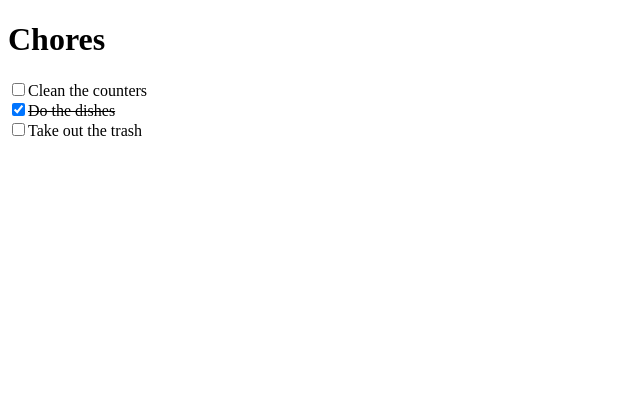
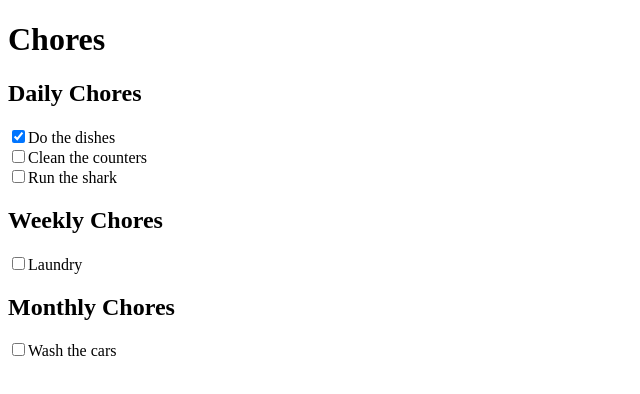
Before and after one commit to johnmastroberti/chore-tracker, a website: page index.html in a window 1280 px wide. Both pictures are taken after a click on the checkbox "Do the dishes". Shown: the whole page, without its empty margins (0-640 px from the left). Drawn offline with nearby package versions, Linux system fonts and the light colour scheme; no server answers.

Commit message:
Websocket communication between multiple clients

```diff
--- a/index.html
+++ b/index.html
@@ -9,12 +9,25 @@
 
         <link rel="apple-touch-icon" href="/apple-touch-icon.png">
         <!-- Place favicon.ico in the root directory -->
-        <script type="text/javascript" src="./main.js"></script>
+
+        <script src="/socket.io/socket.io.js"></script>
+        <script type="text/javascript" src="/main.js"></script>
 
     </head>
     <body>
 
         <h1>Chores</h1>
+
+        <h2>Daily Chores</h2>
+        <div id="daily-chores"></div>
+
+
+        <h2>Weekly Chores</h2>
+        <div id="weekly-chores"></div>
+
+
+        <h2>Monthly Chores</h2>
+        <div id="monthly-chores"></div>
 
         <script type="text/javascript">
          createChores();
--- a/main.js
+++ b/main.js
@@ -1,40 +1,131 @@
-chores = ["Clean the counters", "Do the dishes", "Take out the trash"];
+function weekdayToNum(dayStr) {
+  dayStr = dayStr.toLowerCase();
+  switch (dayStr) {
+    case "sunday": return 0;
+    case "monday": return 1;
+    case "tuesday": return 2;
+    case "wednesday": return 3;
+    case "thursday": return 4;
+    case "friday": return 5;
+    case "saturday": return 6;
+    default: return -1;
+  }
+}
 
-is_chore_completed = [false, false, false];
+function Chore(name, frequency, day) {
+  this.name = name;
+  this.freq = frequency;
+  this.day = day;
+  this.isCompleted = false;
+  this.isAssignedToday = function() {
+    var today = new Date();
+    switch (this.freq) {
+      case "daily":
+        return true;
+      case "weekly":
+        return (weekdayToNum(this.day) == today.getDay());
+      case "monthly":
+        var parts = this.day.split(" ");
+        var weeknum = Math.floor((today.getDate() - 1) / 7) + 1;
+        return (parts.length == 2 && weekdayToNum(parts[0]) == today.getDay() && weeknum == parts[1]);
+      default:
+        return false;
+    }
+  };
+}
+
+var chores = [ new Chore("Do the dishes", "daily", ""),
+               new Chore("Clean the counters", "daily", ""),
+               new Chore("Run the shark", "daily", ""),
+               new Chore("Laundry", "weekly", "Sunday"),
+               new Chore("Water the plants", "weekly", "Monday"),
+               new Chore("Vacuuming", "weekly", "Tuesday"),
+               new Chore("Clean guest bathroom", "weekly", "Wednesday"),
+               new Chore("Clean bedroom", "weekly", "Thursday"),
+               new Chore("Clean master bath", "weekly", "Friday"),
+               new Chore("Mow the Lawn", "weekly", "Saturday"),
+               new Chore("Wash the cars", "monthly", "Sunday 1"),
+               new Chore("Clean the gutters", "monthly", "Wednesday 3") ];
+
 
 function createChores() {
-  var i = 0;
-  for (c in chores) {
+  for (i in chores) {
+    if (!chores[i].isAssignedToday()) continue;
+
     var ele = document.createElement('input');
     ele.setAttribute('type', 'checkbox');
     ele.setAttribute('id', 'chore' + i.toString());
     ele.setAttribute('name', 'chore' + i.toString());
-    ele.setAttribute('onclick', 'updateChores()');
+    ele.setAttribute('onclick', `updateChores(${i})`);
 
     var label = document.createElement('label');
     label.setAttribute('for', 'chore' + i.toString());
     label.setAttribute('id', 'chorelabel' + i.toString());
-    label.innerHTML = chores[c];
+    label.innerHTML = chores[i].name;
 
     var space = document.createElement('br');
 
-    document.body.appendChild(ele);
-    document.body.appendChild(label);
-    document.body.appendChild(space);
+    var parent = null;
+    console.log(chores[i].freq);
+    switch (chores[i].freq) {
+      case "daily":
+        parent = document.getElementById("daily-chores");
+        break;
+      case "weekly":
+        parent = document.getElementById("weekly-chores");
+        break;
+      case "monthly":
+        parent = document.getElementById("monthly-chores");
+        break;
+    }
+    console.log(parent);
+
+    parent.appendChild(ele);
+    parent.appendChild(label);
+    parent.appendChild(space);
     i++;
   }
 }
 
-function updateChores() {
+var socket = io("localhost:8080");
+
+function updateChores(choreNum) {
+  if (!chores[choreNum].isAssignedToday()) return;
+  const choreComp = document.getElementById('chore' + choreNum.toString()).checked;
+  const event = choreComp ? "chore-complete" : "chore-uncomplete";
+  socket.emit(event, chores[choreNum].name);
+}
+
+function choreNameToNum(choreName) {
   for (i in chores) {
-    is_chore_completed[i] = document.getElementById('chore' + i.toString()).checked;
+    console.log("chores[i].name = " + chores[i].name);
+    console.log("choreName = ", choreName);
+    console.log("chores[i].name matches choreName: ", chores[i].name == choreName);
+    if (chores[i].name == choreName) return i;
+  }
+  return -1;
+}
+
+socket.on('chore-complete', (choreName) => {
+  const choreNum = choreNameToNum(choreName);
+  console.log("chore-complete for chore #" + choreNum);
+  if (choreNum == -1) return;
+  chores[choreNum].isCompleted = true;
+  updateDisplay();
+});
+
+socket.on('chore-uncomplete', (choreName) => {
+  const choreNum = choreNameToNum(choreName);
+  if (choreNum == -1) return;
+  chores[choreNum].isCompleted = false;
+  updateDisplay();
+});
+
+function updateDisplay() {
+  for (i in chores) {
+    if (!chores[i].isAssignedToday()) continue;
+    document.getElementById('chore' + i.toString()).checked = chores[i].isCompleted;
     var label = document.getElementById('chorelabel' + i.toString());
-    label.style.textDecoration = is_chore_completed[i] ? "line-through" : "none";
+    label.style.textDecoration = chores[i].isCompleted ? "line-through" : "none";
   }
-  console.log("Chore completion status:")
-
-  for (i in chores)
-    console.log(chores[i] + " : " + is_chore_completed[i])
-
-
 }
```
Also changed, not shown: index.js (added, +40 -0 lines), package.json (added, +23 -0 lines), 2 other files.
